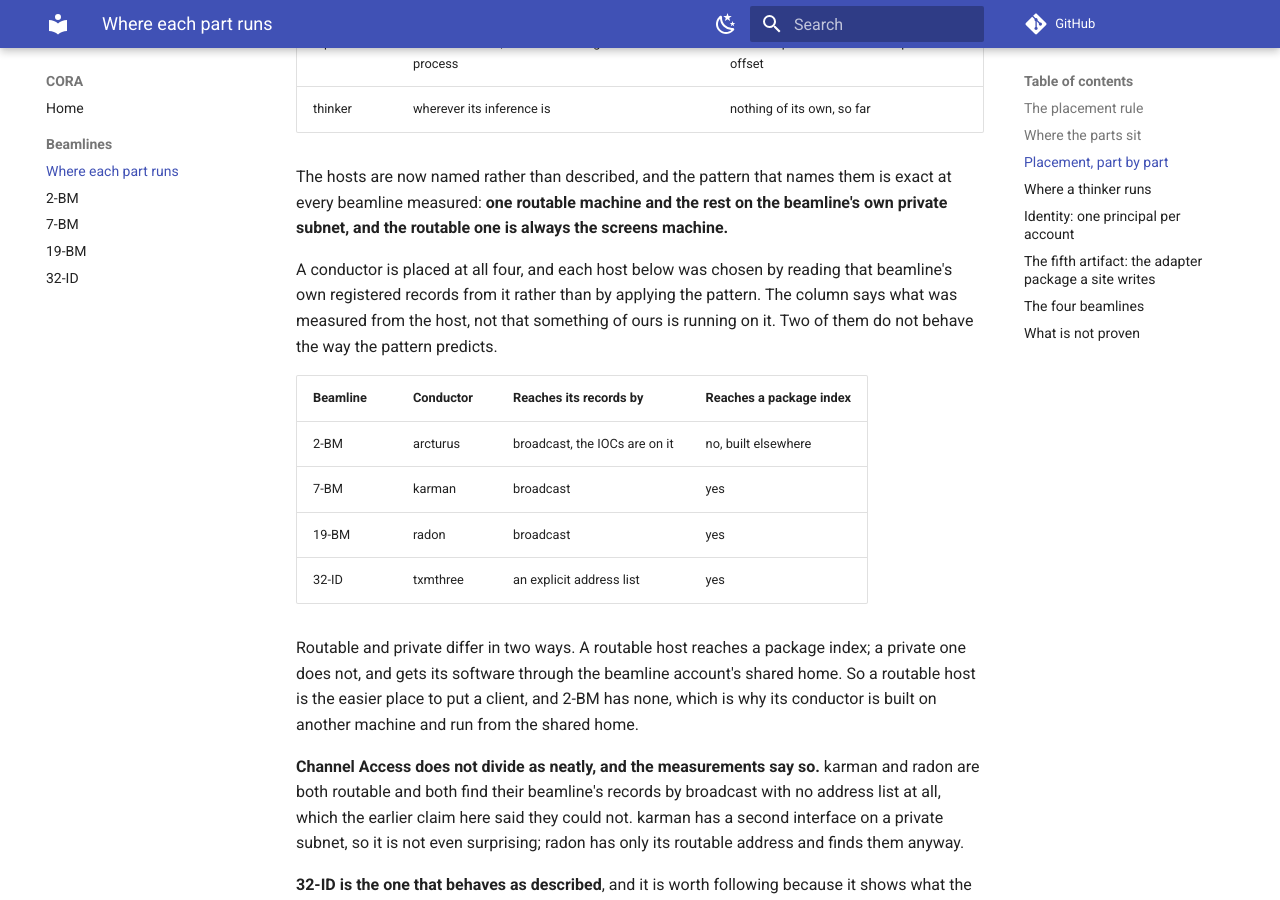
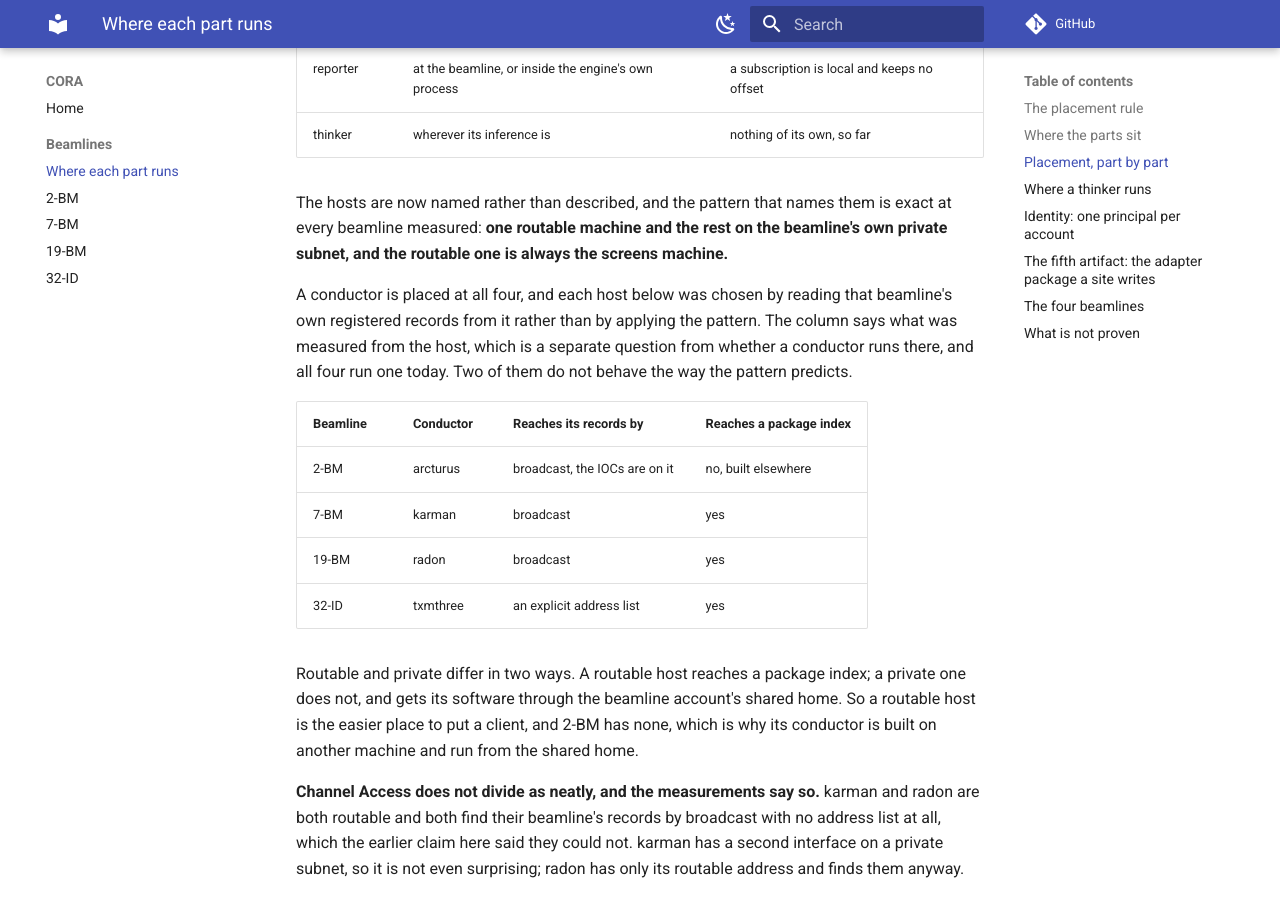
Before and after one commit to open-cora/cora, an MkDocs documentation site: the page built from docs/beamlines/index.md, in a window 1280 px wide and 900 px high, scrolled down 1472 px. Built offline with MkDocs 1.6.1 and Material for MkDocs 9.7.7, drawn with Linux system fonts in a browser that asks for light colours; comment, search, counter and statistics services are not loaded; some of the changed text lies outside the part shown.

Commit message:
docs(beamlines): the page said nothing was deployed while four conductors ran
The deployment page opened with "Nothing is deployed yet", and further down
said its conductor table recorded what was measured from a host rather than
that anything of ours was running on it. Both were false when written and
false now. The keeper has served over TLS since 2026-09-29, and each of the
four beamlines holds an established connection to it, which is what the
keeper host's own socket table shows.

The second sentence arrived in e749f8d as a correction, resting on the belief
that nothing had been deployed at three of the four. Nothing measured that
belief, and the command that refutes it is one line on the host.

The replacement still names the deployed set, because a reader needs it, but
says where that answer comes from: read back from the hosts rather than
remembered here. When the page and the hosts disagree, the next reader now
knows which of the two to believe.

Co-Authored-By: Claude Opus 5 (1M context) <noreply@anthropic.com>

```diff
--- a/docs/beamlines/index.md
+++ b/docs/beamlines/index.md
@@ -1,8 +1,10 @@
 # Where each part runs
 
 *One installation, four beamlines, and the rule that decides what sits where.
-Nothing is deployed yet. This is the shape the four projects are being pointed
-at, with what has been measured marked as measured.*
+This is the shape the four projects are pointed at, with what has been measured
+marked as measured. What is deployed today is read back from the hosts rather
+than remembered here: the keeper, and a conductor at each of the four. The
+simulators a conductor drives are at 2-BM alone.*
 
 ## The placement rule
 
@@ -68,8 +70,9 @@ machine.**
 
 A conductor is placed at all four, and each host below was chosen by reading
 that beamline's own registered records from it rather than by applying the
-pattern. The column says what was measured from the host, not that something
-of ours is running on it. Two of them do not behave the way the pattern predicts.
+pattern. The column says what was measured from the host, which is a separate
+question from whether a conductor runs there, and all four run one today. Two
+of them do not behave the way the pattern predicts.
 
 | Beamline | Conductor | Reaches its records by | Reaches a package index |
 | --- | --- | --- | --- |
```
